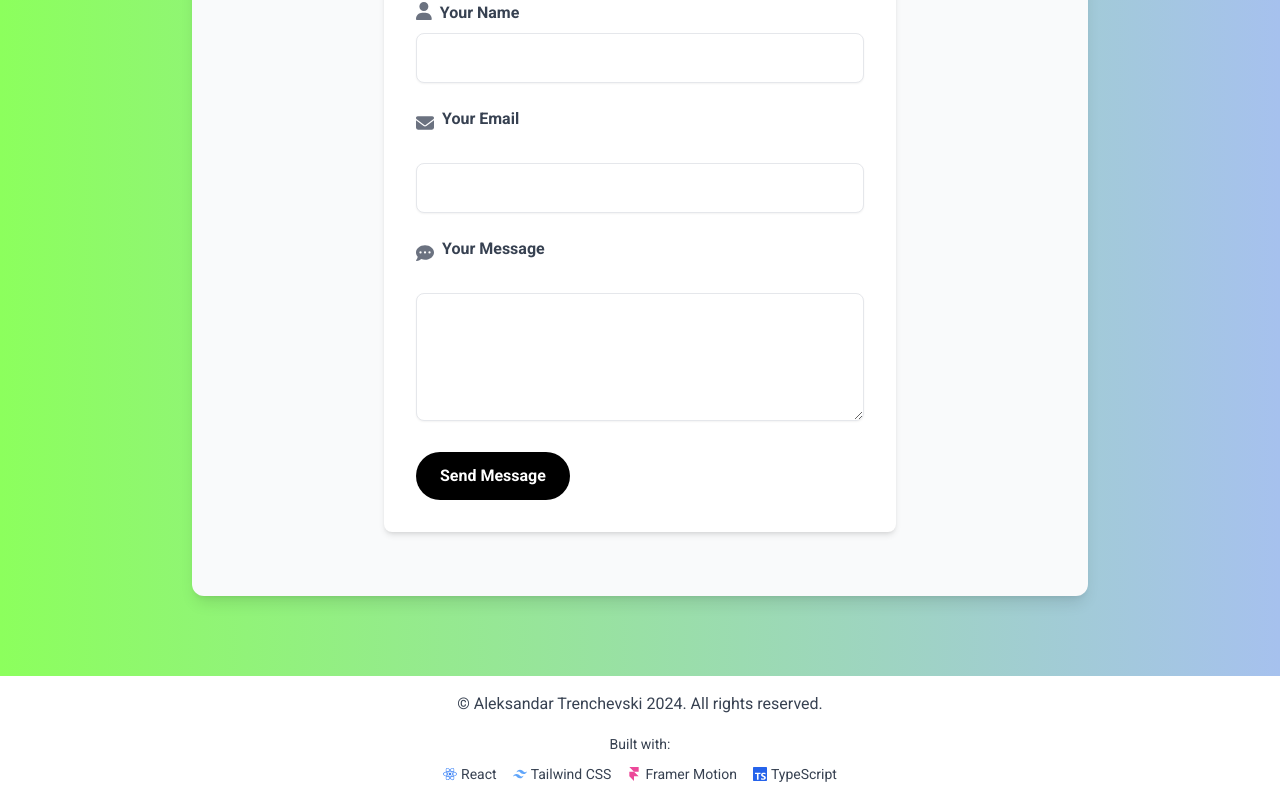
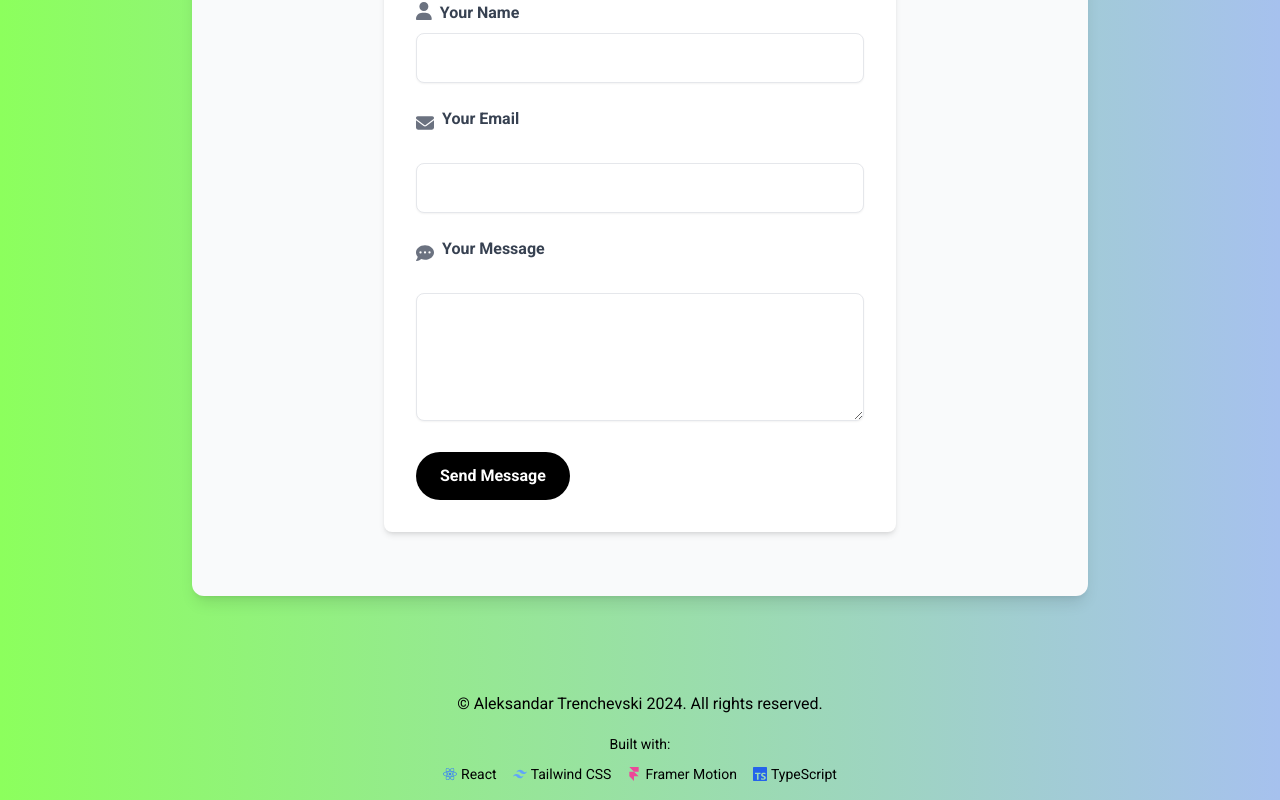
Before and after one commit to trencho/trencho.github.io, a React (Vite) app: page / in a window 1280 px wide. Shown: the part 7746-8546 px from the top of the page. Built offline with nearby package versions, Linux system fonts and the light colour scheme.

Commit message:
Adjusted the footer

```diff
--- a/src/components/Footer.tsx
+++ b/src/components/Footer.tsx
@@ -9,7 +9,7 @@ const Footer = () => {
     <footer
       className={`p-4 text-center ${darkMode
         ? "bg-gradient-to-r from-[#1e1e1e] via-[#333333] to-[#1e1e1e] text-white"
-        : "bg-white text-gray-700"
+        : "bg-gradient-to-r from-[#8cff5d] to-[#a6c1ee] text-black"
         }`}
     >
       {/* Footer Text */}
```
